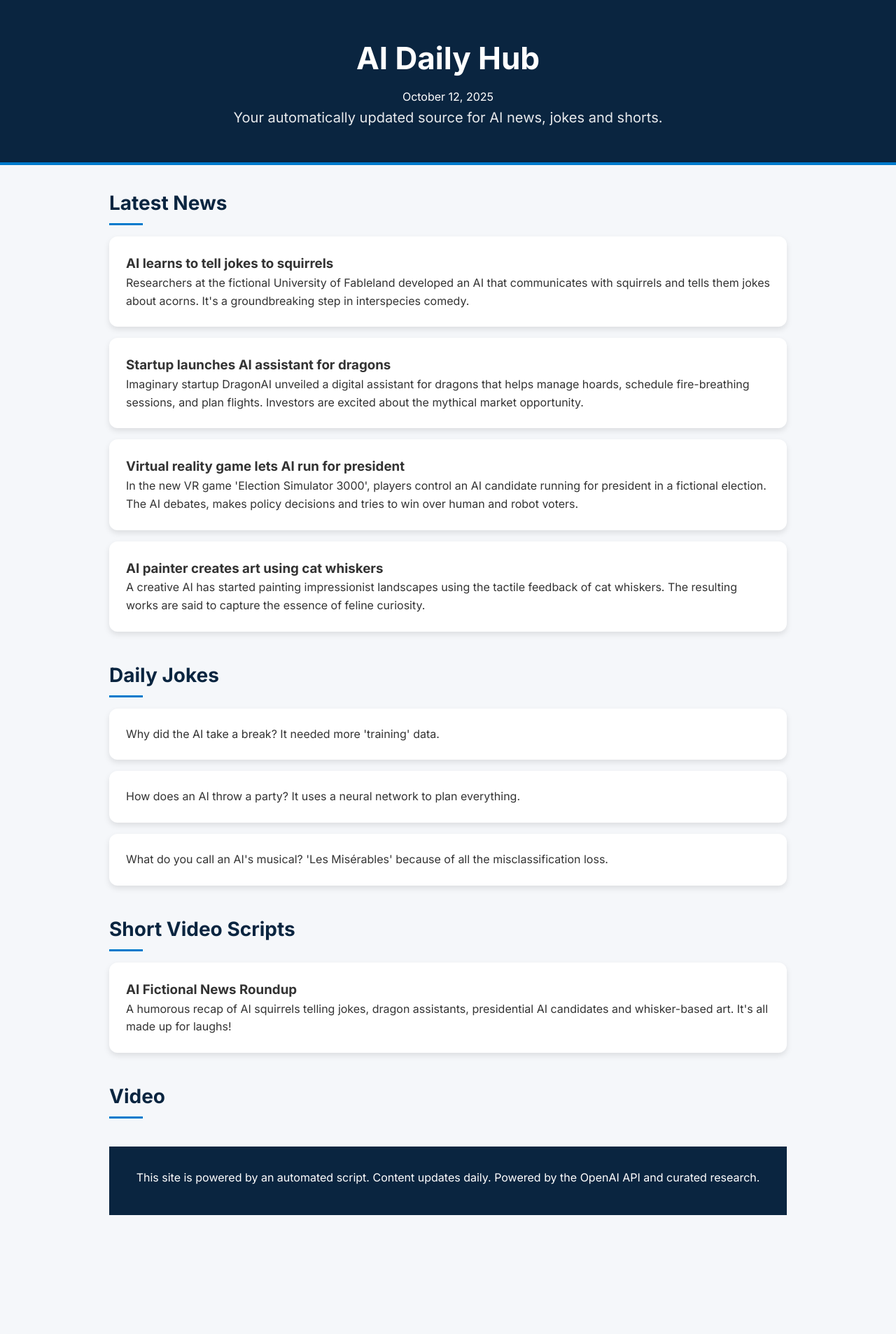
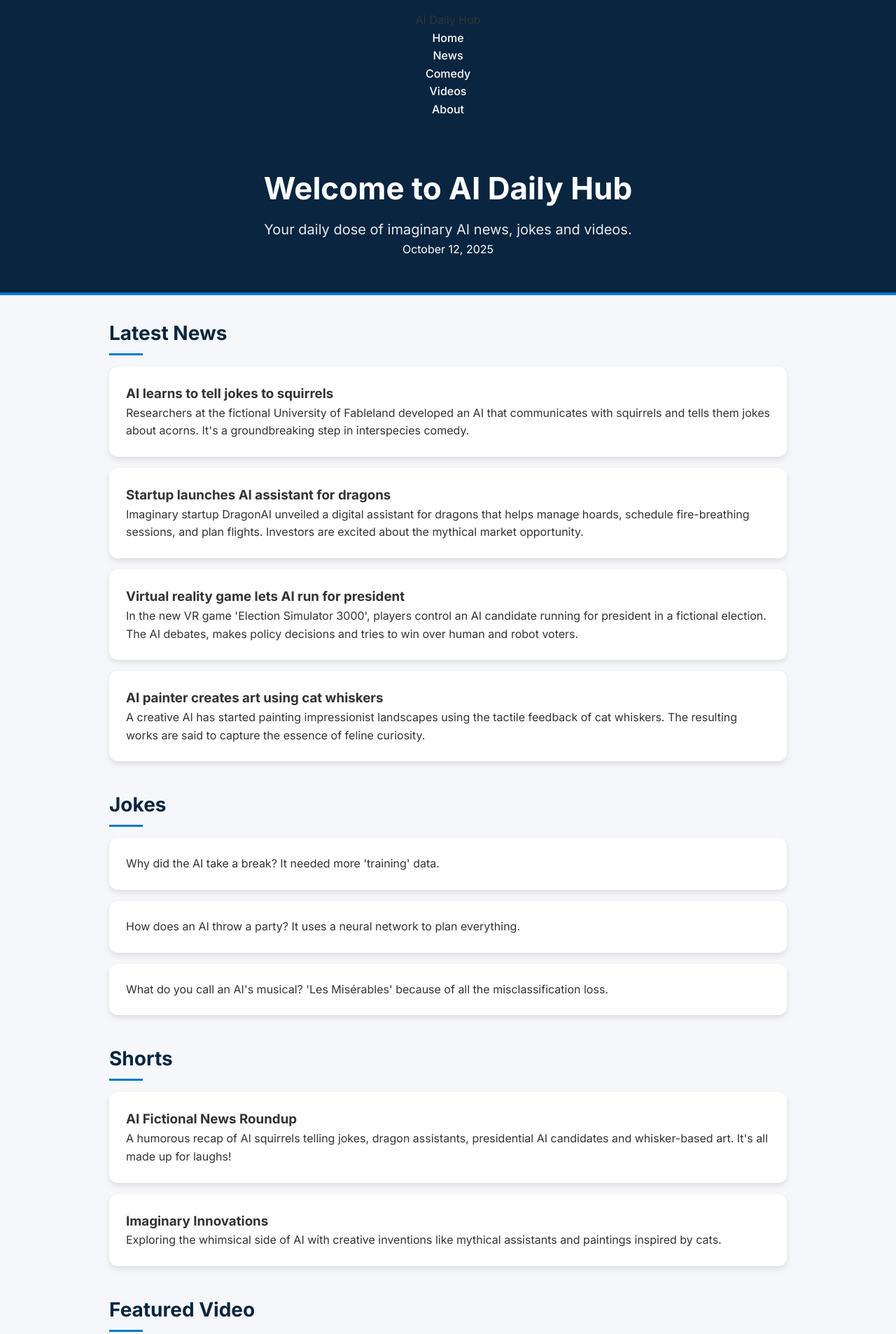
Before and after one commit to tagizie17-debug/ai-run-site, a plain HTML site: page index.html in a window 1280 px wide. Shown: the top 1907 px of the page at 70% size. Before the commit the page ends 1769 px from the top, so only its background shows below. Drawn offline with Linux system fonts and the light colour scheme.

Commit message:
Redesign home page for multi-page site

```diff
--- a/index.html
+++ b/index.html
@@ -3,17 +3,32 @@
 <head>
   <meta charset="UTF-8">
   <meta name="viewport" content="width=device-width, initial-scale=1.0">
-    <title>AI Daily Hub</title>
+  <title>AI Daily Hub – Home</title>
   <link rel="preconnect" href="https://fonts.googleapis.com">
   <link rel="preconnect" href="https://fonts.gstatic.com" crossorigin>
   <link href="https://fonts.googleapis.com/css2?family=Inter:wght@400;500;700&display=swap" rel="stylesheet">
   <link rel="stylesheet" href="assets/style.css">
+</head>
+<body>
+  <!-- Navigation -->
+  <nav>
+    <div class="container">
+      <div class="logo">AI Daily Hub</div>
+      <ul>
+        <li><a href="index.html">Home</a></li>
+        <li><a href="news.html">News</a></li>
+        <li><a href="comedy.html">Comedy</a></li>
+        <li><a href="videos.html">Videos</a></li>
+        <li><a href="about.html">About</a></li>
+      </ul>
+    </div>
+  </nav>
 
-<body>
+  <!-- Hero section -->
   <header class="hero">
-        <h1>AI Daily Hub</h1>
+    <h1>Welcome to AI Daily Hub</h1>
+    <p class="tagline">Your daily dose of imaginary AI news, jokes and videos.</p>
     <p id="date">Loading…</p>
-        <p class="tagline">Your automatically updated source for AI news, jokes and shorts.</p>
   </header>
 
   <main>
@@ -23,25 +38,25 @@
     </section>
 
     <section id="jokes">
-            <h2>Daily Jokes</h2>
+      <h2>Jokes</h2>
       <ul id="jokes-list"></ul>
     </section>
 
     <section id="shorts">
-            <h2>Short Video Scripts</h2>
+      <h2>Shorts</h2>
       <ul id="shorts-list"></ul>
     </section>
 
     <section id="videos">
-            <h2>Video</h2>
+      <h2>Featured Video</h2>
       <div id="videos-list"></div>
     </section>
+  </main>
 
   <footer>
-            <p>This site is powered by an automated script. Content updates daily. Powered by the OpenAI API and curated research.</p>
+    <p>© 2025 AI Daily Hub. This site is for entertainment purposes only.</p>
   </footer>
-    </main>
 
-    <script src="assets/app.js"></script>
+  <script src="assets/site.js"></script>
 </body>
 </html>
```
Lines whose indentation alone changed are shown as unchanged.
